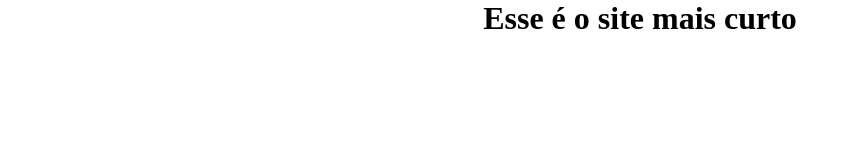
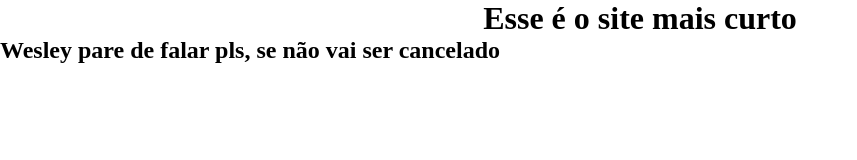
Before and after one commit to Otajk/Aula-Git, a plain HTML site: page index.html in a window 1280 px wide. Shown: the whole page, without its empty margins (0-857 px from the left). Drawn offline with Linux system fonts and the light colour scheme.

Commit message:
commit 2 14-04

```diff
--- a/index.html
+++ b/index.html
@@ -8,6 +8,7 @@
 </head>
 <body>
     <h1>Esse é o site mais curto</h1>
+    <h2>Wesley pare de falar pls, se não vai ser cancelado</h2>
     <script src="script.js"></script>
 </body>
 </html>
```
